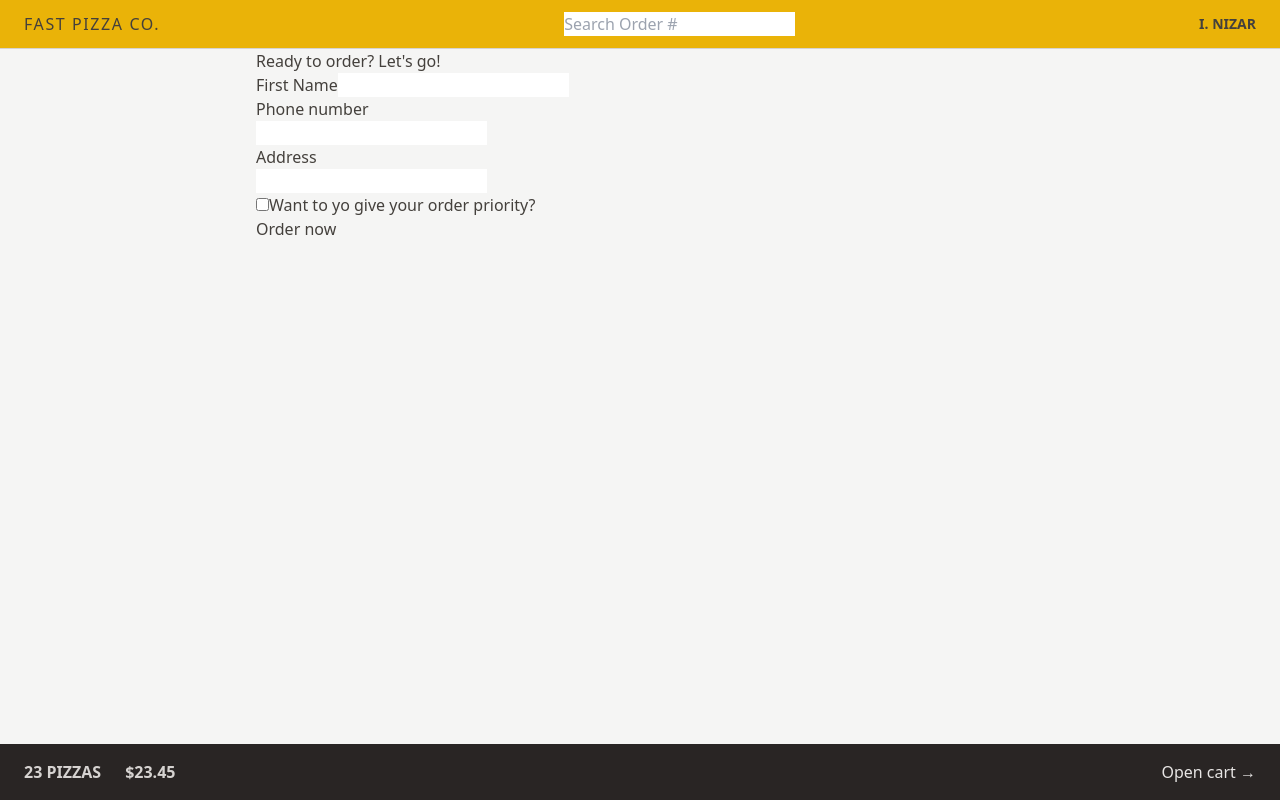
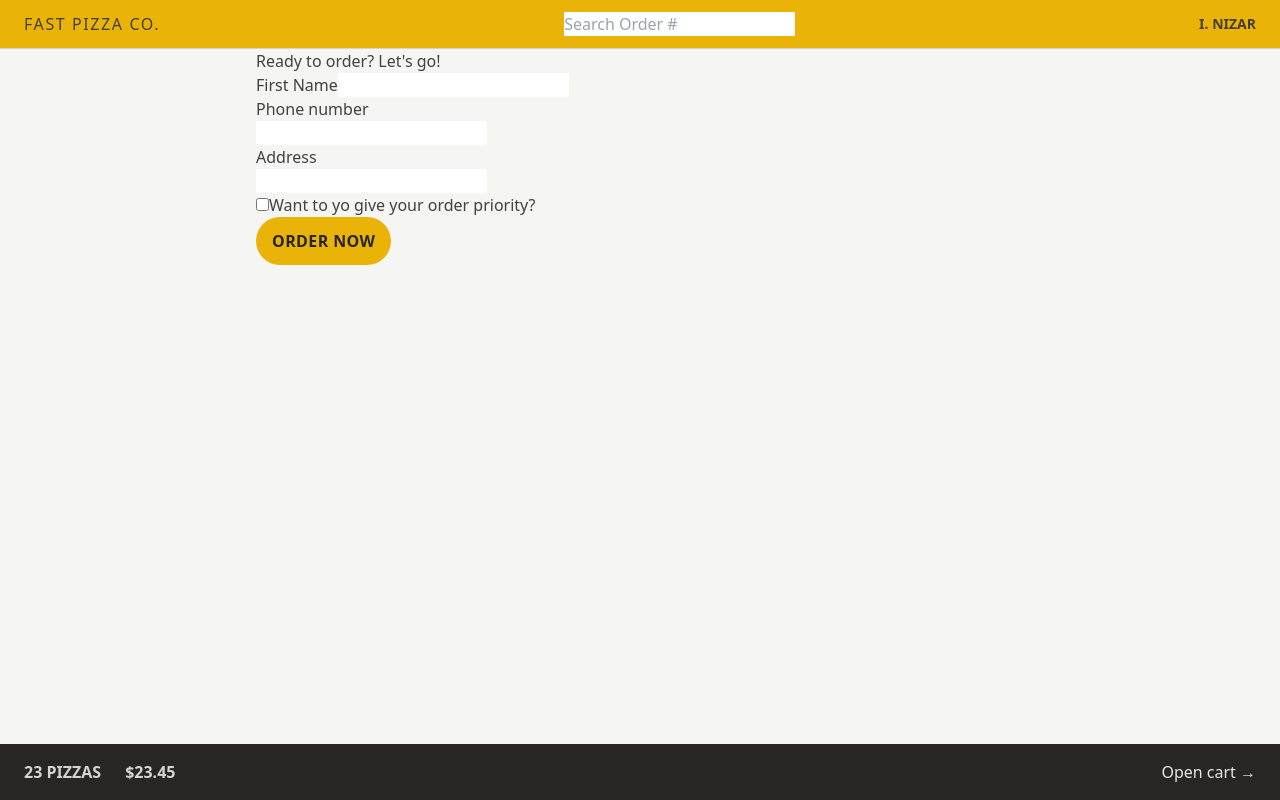
Before and after one commit to nizar-ing/fast-pizza, a React (Vite) app: page /order/new in a window 1280 px wide. Built offline with nearby package versions, Linux system fonts and the light colour scheme.

Commit message:
Styling Buttons, Element state and transition.

```diff
--- a/src/features/cart/Cart.jsx
+++ b/src/features/cart/Cart.jsx
@@ -1,23 +1,23 @@
-import { Link } from 'react-router-dom';
+import { Link } from "react-router-dom";
 
 const fakeCart = [
   {
     pizzaId: 12,
-    name: 'Mediterranean',
+    name: "Mediterranean",
     quantity: 2,
     unitPrice: 16,
     totalPrice: 32,
   },
   {
     pizzaId: 6,
-    name: 'Vegetale',
+    name: "Vegetale",
     quantity: 1,
     unitPrice: 13,
     totalPrice: 13,
   },
   {
     pizzaId: 11,
-    name: 'Spinach and Mushroom',
+    name: "Spinach and Mushroom",
     quantity: 1,
     unitPrice: 15,
     totalPrice: 15,
@@ -29,7 +29,12 @@
 
   return (
     <div>
-      <Link to="/menu">&larr; Back to menu</Link>
+      <Link
+        className="text-sm text-blue-500 hover:text-blue-600 hover:underline"
+        to="/menu"
+      >
+        &larr; Back to menu
+      </Link>
 
       <h2>Your cart, %NAME%</h2>
 
--- a/src/features/order/CreateOrder.jsx
+++ b/src/features/order/CreateOrder.jsx
@@ -75,7 +75,12 @@
         </div>
         <div>
           <input type="hidden" name="cart" value={JSON.stringify(cart)} />
-          <button disabled={isSubmitting}>
+          <button
+            disabled={isSubmitting}
+            className="inline-block rounded-full bg-yellow-500 px-4 py-3 font-semibold uppercase tracking-wide text-stone-800
+             transition-colors duration-300 hover:bg-yellow-400 focus:bg-yellow-400 focus:outline-none focus:ring
+              focus:ring-yellow-400 focus:ring-offset-2 disabled:cursor-not-allowed"
+          >
             {isSubmitting ? "Placing Order" : "Order now"}
           </button>
         </div>
@@ -99,8 +104,9 @@
   if (Object.keys(errors).length > 0) return errors;
 
   //If everything is okay, create a new order and redirect
-  const newOrder = await createOrder(order);
-  return redirect(`/order/${newOrder.id}`);
+  // const newOrder = await createOrder(order);
+  // return redirect(`/order/${newOrder.id}`);
+  return null;
 }
 
 export default CreateOrder;
```
